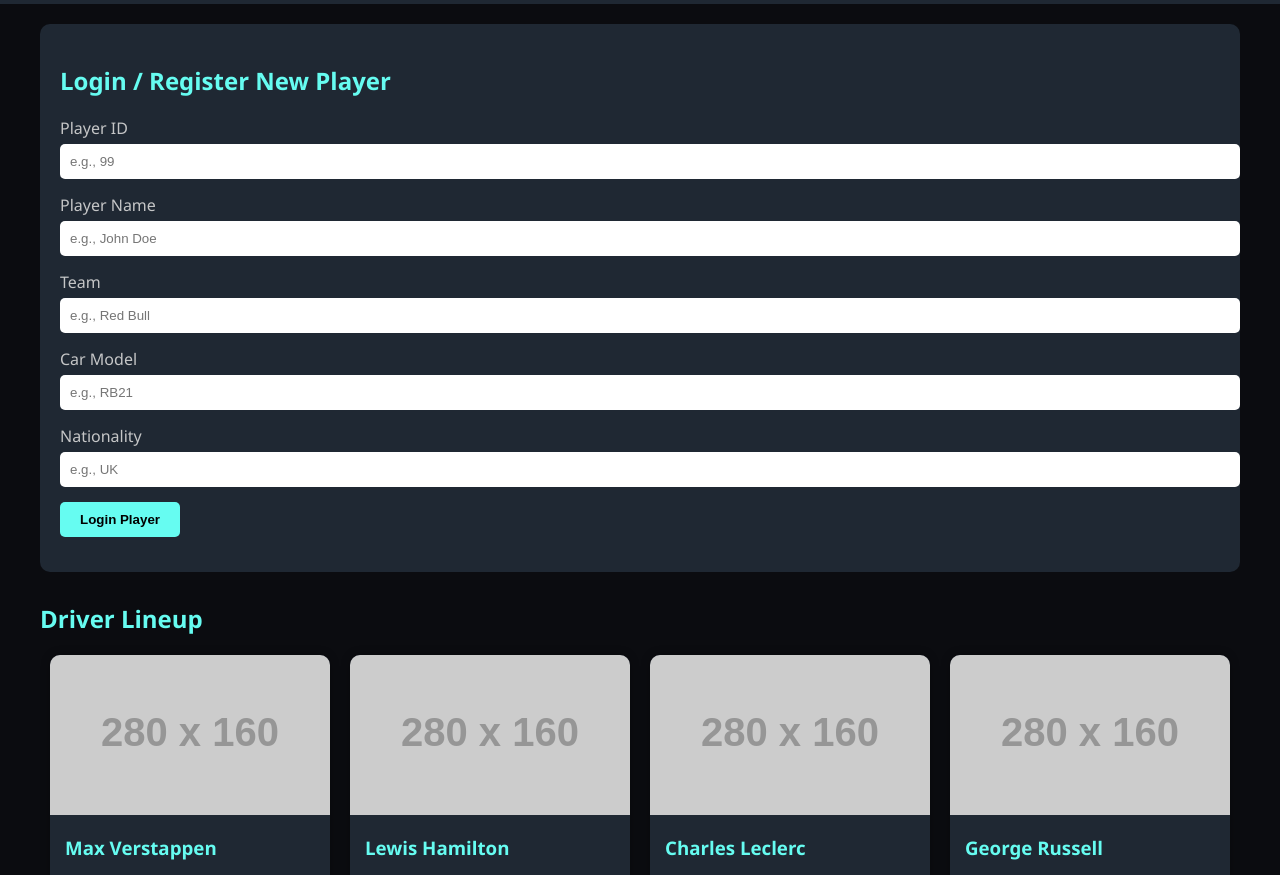
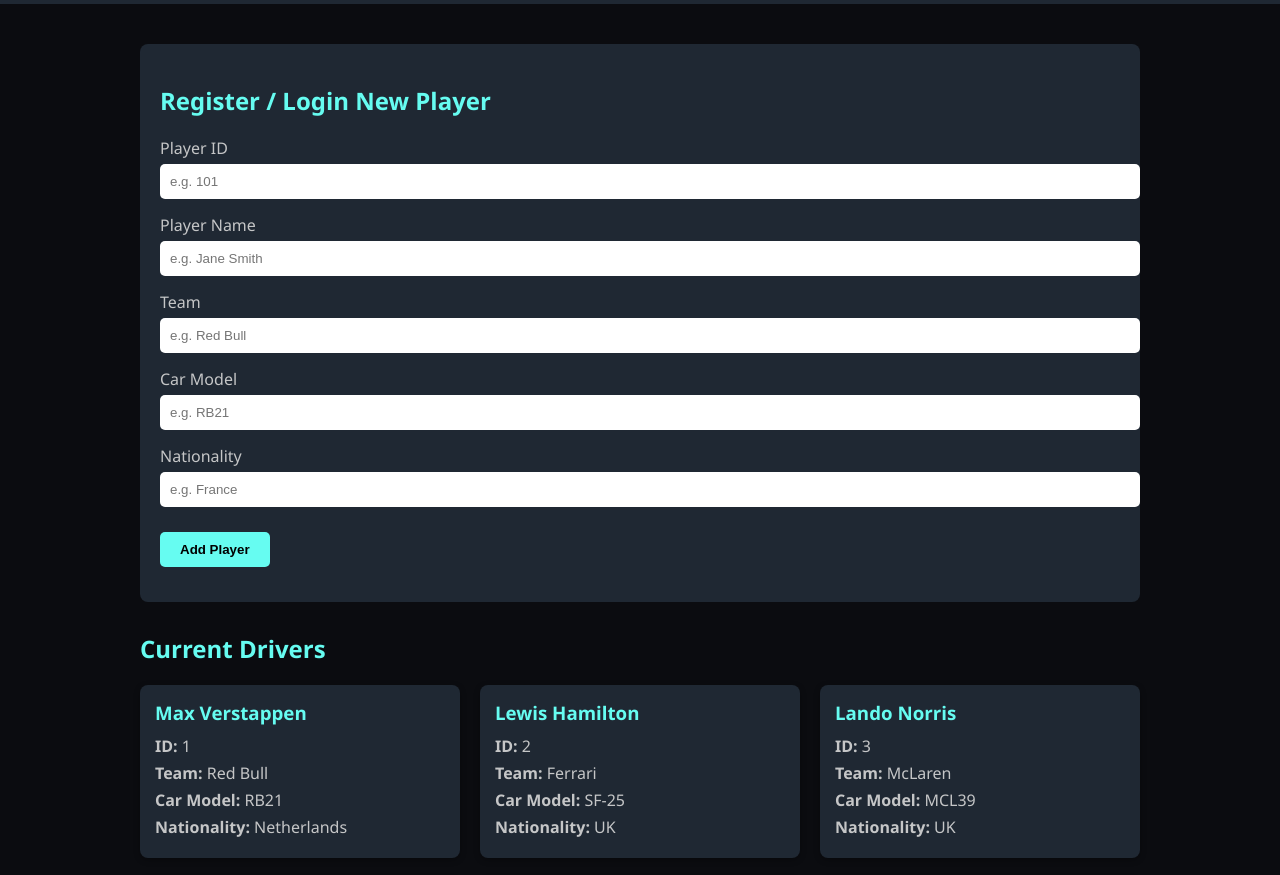
Before and after one commit to Chiru-0722/collab, a plain HTML site: page index.html in a window 1280 px wide. Shown: the part 79-954 px from the top of the page. Drawn offline with Linux system fonts and the light colour scheme; placeholder pictures from the web are drawn by us.

Commit message:
Update index.html
F1

```diff
--- a/index.html
+++ b/index.html
@@ -2,18 +2,18 @@
 <html lang="en">
 <head>
   <meta charset="UTF-8" />
-  <meta name="viewport" content="width=device-width, initial-scale=1.0"/>
-  <title>Formula 1 Data Portal</title>
+  <title>Formula 1 Players Portal</title>
+  <meta name="viewport" content="width=device-width, initial-scale=1.0" />
   <style>
     body {
+      margin: 0;
       font-family: 'Segoe UI', sans-serif;
-      margin: 0;
-      background: #0b0c10;
+      background-color: #0b0c10;
       color: #ffffff;
     }
 
     header {
-      background: #1f2833;
+      background-color: #1f2833;
       padding: 20px;
       text-align: center;
     }
@@ -24,19 +24,20 @@
     }
 
     .container {
+      max-width: 1000px;
+      margin: 20px auto;
       padding: 20px;
-      max-width: 1200px;
-      margin: auto;
     }
 
-    .form-section {
-      background: #1f2833;
+    .form-box {
+      background-color: #1f2833;
       padding: 20px;
+      border-radius: 8px;
       margin-bottom: 30px;
-      border-radius: 10px;
     }
 
-    .form-section h2 {
+    .form-box h2 {
+      margin-bottom: 20px;
       color: #66fcf1;
     }
 
@@ -64,47 +65,36 @@
       font-weight: bold;
       border-radius: 5px;
       cursor: pointer;
+      margin-top: 10px;
     }
 
     .grid {
-      display: flex;
-      flex-wrap: wrap;
+      display: grid;
+      grid-template-columns: repeat(auto-fit, minmax(260px, 1fr));
       gap: 20px;
-      justify-content: center;
     }
 
     .card {
-      background: #1f2833;
-      width: 280px;
-      border-radius: 10px;
-      overflow: hidden;
-      box-shadow: 0 0 10px rgba(0,0,0,0.3);
+      background-color: #1f2833;
+      padding: 15px;
+      border-radius: 8px;
+      box-shadow: 0 2px 6px rgba(0,0,0,0.3);
     }
 
-    .card img {
-      width: 100%;
-      height: 160px;
-      object-fit: cover;
-    }
-
-    .card-content {
-      padding: 15px;
-    }
-
-    .card-content h3 {
-      margin-top: 0;
+    .card h3 {
+      margin: 0 0 10px;
       color: #66fcf1;
     }
 
-    .card-content p {
-      margin: 6px 0;
+    .card p {
+      margin: 5px 0;
       color: #c5c6c7;
     }
 
     footer {
       text-align: center;
-      padding: 20px;
-      background: #1f2833;
+      padding: 15px;
+      background-color: #1f2833;
       color: #45a29e;
     }
   </style>
@@ -112,41 +102,41 @@
 <body>
 
   <header>
-  <h1>Formula 1 2025 - Driver Dashboard</h1>
+    <h1>Formula 1 Data Portal - 2025</h1>
   </header>
 
   <div class="container">
 
-  <section class="form-section">
-    <h2>Login / Register New Player</h2>
+    <section class="form-box">
+      <h2>Register / Login New Player</h2>
       <div class="form-group">
         <label for="playerId">Player ID</label>
-      <input type="text" id="playerId" placeholder="e.g., 99" />
+        <input type="text" id="playerId" placeholder="e.g. 101" />
       </div>
       <div class="form-group">
         <label for="playerName">Player Name</label>
-      <input type="text" id="playerName" placeholder="e.g., John Doe" />
+        <input type="text" id="playerName" placeholder="e.g. Jane Smith" />
       </div>
       <div class="form-group">
         <label for="playerTeam">Team</label>
-      <input type="text" id="playerTeam" placeholder="e.g., Red Bull" />
+        <input type="text" id="playerTeam" placeholder="e.g. Red Bull" />
       </div>
       <div class="form-group">
         <label for="playerCar">Car Model</label>
-      <input type="text" id="playerCar" placeholder="e.g., RB21" />
+        <input type="text" id="playerCar" placeholder="e.g. RB21" />
       </div>
       <div class="form-group">
         <label for="playerNationality">Nationality</label>
-      <input type="text" id="playerNationality" placeholder="e.g., UK" />
+        <input type="text" id="playerNationality" placeholder="e.g. France" />
       </div>
       <div class="form-group">
-      <button onclick="addPlayer()">Login Player</button>
+        <button onclick="addPlayer()">Add Player</button>
       </div>
     </section>
 
-  <h2 style="color: #66fcf1;">Driver Lineup</h2>
+    <h2 style="color: #66fcf1;">Current Drivers</h2>
     <div class="grid" id="playerGrid">
-    <!-- Player cards injected here -->
+      <!-- Player cards rendered here -->
     </div>
 
   </div>
@@ -159,35 +149,27 @@
     const players = [
       { id: 1, name: "Max Verstappen", team: "Red Bull", car: "RB21", nationality: "Netherlands" },
       { id: 2, name: "Lewis Hamilton", team: "Ferrari", car: "SF-25", nationality: "UK" },
-    { id: 3, name: "Charles Leclerc", team: "Ferrari", car: "SF-25", nationality: "Monaco" },
-    { id: 4, name: "George Russell", team: "Mercedes", car: "W16", nationality: "UK" },
-    { id: 5, name: "Lando Norris", team: "McLaren", car: "MCL39", nationality: "UK" },
+      { id: 3, name: "Lando Norris", team: "McLaren", car: "MCL39", nationality: "UK" },
+      { id: 4, name: "Charles Leclerc", team: "Ferrari", car: "SF-25", nationality: "Monaco" },
+      { id: 5, name: "George Russell", team: "Mercedes", car: "W16", nationality: "UK" },
       { id: 6, name: "Oscar Piastri", team: "McLaren", car: "MCL39", nationality: "Australia" },
-    { id: 7, name: "Sergio Perez", team: "Red Bull", car: "RB21", nationality: "Mexico" },
-    { id: 8, name: "Fernando Alonso", team: "Aston Martin", car: "AMR25", nationality: "Spain" },
-    { id: 9, name: "Lance Stroll", team: "Aston Martin", car: "AMR25", nationality: "Canada" },
-    { id: 10, name: "Yuki Tsunoda", team: "Racing Bulls", car: "RB25", nationality: "Japan" },
-    { id: 11, name: "Esteban Ocon", team: "Haas", car: "VF-25", nationality: "France" },
-    { id: 12, name: "Carlos Sainz", team: "Williams", car: "FW47", nationality: "Spain" },
-    { id: 13, name: "Pierre Gasly", team: "Alpine", car: "A524", nationality: "France" },
-    { id: 14, name: "Nico Hulkenberg", team: "Sauber", car: "C45", nationality: "Germany" },
-    { id: 15, name: "Jack Doohan", team: "Alpine", car: "A524", nationality: "Australia" }
+      { id: 7, name: "Fernando Alonso", team: "Aston Martin", car: "AMR25", nationality: "Spain" },
+      { id: 8, name: "Carlos Sainz", team: "Williams", car: "FW47", nationality: "Spain" },
+      { id: 9, name: "Esteban Ocon", team: "Haas", car: "VF-25", nationality: "France" },
+      { id: 10, name: "Pierre Gasly", team: "Alpine", car: "A524", nationality: "France" }
     ];
 
     function renderPlayers() {
       const grid = document.getElementById('playerGrid');
-    grid.innerHTML = "";
+      grid.innerHTML = '';
       players.forEach(p => {
         grid.innerHTML += `
           <div class="card">
-          <img src="https://via.placeholder.com/280x160.png?text=${encodeURIComponent(p.car)}" alt="${p.car}" />
-          <div class="card-content">
             <h3>${p.name}</h3>
+            <p><strong>ID:</strong> ${p.id}</p>
             <p><strong>Team:</strong> ${p.team}</p>
             <p><strong>Car Model:</strong> ${p.car}</p>
             <p><strong>Nationality:</strong> ${p.nationality}</p>
-            <p><strong>ID:</strong> ${p.id}</p>
-          </div>
           </div>
         `;
       });
@@ -205,13 +187,9 @@
         return;
       }
 
-    players.push({
-      id, name, team, car, nationality
-    });
-
+      players.push({ id, name, team, car, nationality });
       renderPlayers();
 
-    // Clear form
       document.getElementById('playerId').value = '';
       document.getElementById('playerName').value = '';
       document.getElementById('playerTeam').value = '';
```
Lines whose indentation alone changed are shown as unchanged.
